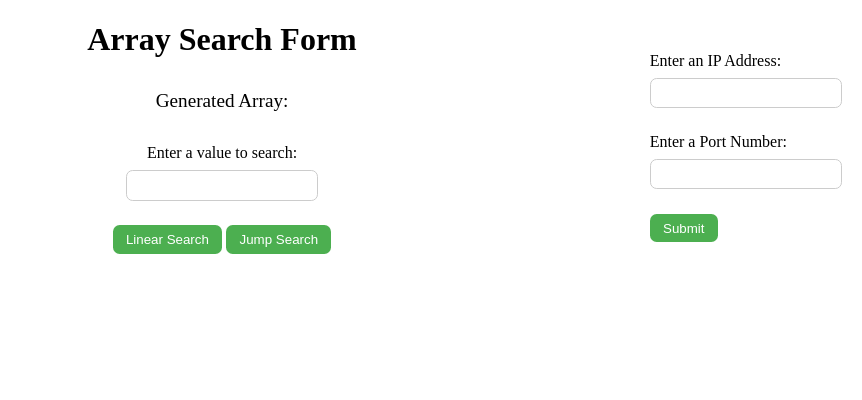
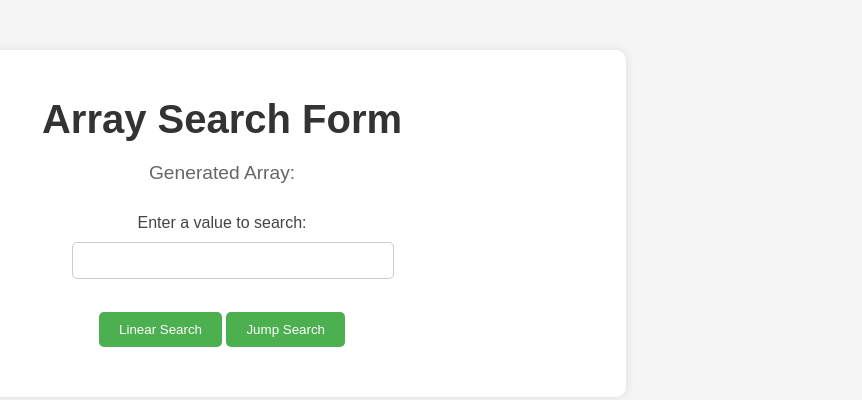
Before and after one commit to OmarUrena/proyecto-final, a website: page node1/public/index.html in a window 1280 px wide. Shown: the whole page, without its empty margins (418-1280 px from the left). Drawn offline with nearby package versions, Linux system fonts and the light colour scheme; no server answers.

Commit message:
primer commit

```diff
--- a/deployment.yml
+++ b/deployment.yml
@@ -16,7 +16,7 @@ spec:
     spec:
       containers:
         - name: nodeapp-pod1
-          image: raydor/pod1:latest
+          image: omarurena/nodo1:latest
           ports:
             - containerPort: 3001
           resources:
@@ -27,7 +27,7 @@ spec:
               cpu: 250m
               memory: 256Mi
         - name: nodeapp-pod2
-          image: raydor/pod2:latest
+          image: omarurena/nodo2:latest
           ports:
             - containerPort: 3002
           resources:
--- a/node1/app.js
+++ b/node1/app.js
@@ -68,4 +68,4 @@ app.post('/jumpSearch', (req, res) => {
 });
 
 // Start the server
-app.listen(process.env.PORT || 3001, () => console.log('Server started.'));
+app.listen(process.env.PORT || 3003, () => console.log('Server started.'));
--- a/node1/package.json
+++ b/node1/package.json
@@ -7,7 +7,7 @@
     "start": "node app.js",
     "test": "echo \"Error: no test specified\" && exit 1"
   },
-  "author": "Nicolas Taveras",
+  "author": "Omar Urena",
   "license": "ISC",
   "dependencies": {
     "body-parser": "^1.20.2",
--- a/node1/public/index.html
+++ b/node1/public/index.html
@@ -21,17 +21,6 @@
         <div id="searchResult"></div>
     </div>
 
-    <form class="right">
-        <label for="ipAddress">Enter an IP Address:</label>
-        <input type="text" id="ipAddress" name="ipAddress">
-        <br><br>
-        <label for="portNumber">Enter a Port Number:</label>
-        <input type="text" id="portNumber" name="portNumber">
-        <br><br>
-        <input type="button" value="Submit" onclick="SetNetwork()">
-    </form>
-
-
     <script src="https://code.jquery.com/jquery-3.6.0.min.js"></script>
     <script src="script.js"></script>
 </body>
--- a/node1/public/style.css
+++ b/node1/public/style.css
@@ -1,51 +1,78 @@
+/* Estilos generales */
+body {
+    font-family: Arial, sans-serif;
+    background-color: #f5f5f5;
+    margin: 0;
+}
+
 .container {
-    width: 50%;
-    margin: auto;
+    width: 60%;
+    margin: 50px auto;
     text-align: center;
+    background-color: #fff;
+    border-radius: 10px;
+    padding: 20px;
+    box-shadow: 0px 0px 10px rgba(0, 0, 0, 0.1);
 }
 
 h1 {
-    font-size: 2em;
-    margin-bottom: 1em;
+    font-size: 2.5em;
+    margin-bottom: 20px;
+    color: #333;
 }
 
 form {
-    margin: 2em auto;
+    margin: 30px auto;
+    max-width: 300px;
 }
 
 label {
     display: block;
-    margin-bottom: 0.5em;
+    margin-bottom: 10px;
+    color: #444;
 }
 
 input[type=text] {
-    padding: 0.5em;
-    border-radius: 0.5em;
+    padding: 10px;
+    border-radius: 5px;
     border: 1px solid #ccc;
-    margin-bottom: 0.5em;
+    margin-bottom: 15px;
+    width: 100%;
 }
 
 input[type=button] {
-    padding: 0.5em 1em;
+    padding: 10px 20px;
     background-color: #4CAF50;
     color: #fff;
     border: none;
-    border-radius: 0.5em;
+    border-radius: 5px;
     cursor: pointer;
+    transition: background-color 0.3s ease;
 }
 
 input[type=button]:hover {
-    background-color: #3E8E41;
+    background-color: #45a049;
 }
 
 p {
     font-size: 1.2em;
-    margin-bottom: 1em;
+    margin-bottom: 20px;
+    color: #666;
 }
 
+/* Posicionamiento del formulario de red */
+.network-form {
+    position: fixed;
+    top: 20px;
+    right: 20px;
+    background-color: #fff;
+    border-radius: 10px;
+    padding: 20px;
+    box-shadow: 0px 0px 10px rgba(0, 0, 0, 0.1);
+}
 
-.right {
-    position: absolute;
-    right: 20px;
-    top: 20px;
+h2 {
+    font-size: 1.5em;
+    margin-bottom: 10px;
+    color: #333;
 }
--- a/node2/public/style.css
+++ b/node2/public/style.css
@@ -1,50 +1,78 @@
+/* Estilos generales */
+body {
+    font-family: Arial, sans-serif;
+    background-color: #f5f5f5;
+    margin: 0;
+}
+
 .container {
-    width: 50%;
-    margin: auto;
+    width: 60%;
+    margin: 50px auto;
     text-align: center;
+    background-color: #fff;
+    border-radius: 10px;
+    padding: 20px;
+    box-shadow: 0px 0px 10px rgba(0, 0, 0, 0.1);
 }
 
 h1 {
-    font-size: 2em;
-    margin-bottom: 1em;
+    font-size: 2.5em;
+    margin-bottom: 20px;
+    color: #333;
 }
 
 form {
-    margin: 2em auto;
+    margin: 30px auto;
+    max-width: 300px;
 }
 
 label {
     display: block;
-    margin-bottom: 0.5em;
+    margin-bottom: 10px;
+    color: #444;
 }
 
 input[type=text] {
-    padding: 0.5em;
-    border-radius: 0.5em;
+    padding: 10px;
+    border-radius: 5px;
     border: 1px solid #ccc;
-    margin-bottom: 0.5em;
+    margin-bottom: 15px;
+    width: 100%;
 }
 
 input[type=button] {
-    padding: 0.5em 1em;
+    padding: 10px 20px;
     background-color: #4CAF50;
     color: #fff;
     border: none;
-    border-radius: 0.5em;
+    border-radius: 5px;
     cursor: pointer;
+    transition: background-color 0.3s ease;
 }
 
 input[type=button]:hover {
-    background-color: #3E8E41;
+    background-color: #45a049;
 }
 
 p {
     font-size: 1.2em;
-    margin-bottom: 1em;
+    margin-bottom: 20px;
+    color: #666;
 }
 
-.right {
-    position: absolute;
+/* Posicionamiento del formulario de red */
+.network-form {
+    position: fixed;
+    top: 20px;
     right: 20px;
-    top: 20px;
+    background-color: #fff;
+    border-radius: 10px;
+    padding: 20px;
+    box-shadow: 0px 0px 10px rgba(0, 0, 0, 0.1);
 }
+
+h2 {
+    font-size: 1.5em;
+    margin-bottom: 10px;
+    color: #333;
+}
```
Also changed, not shown: node2/package.json (+10 -1 lines), 1 other file.
